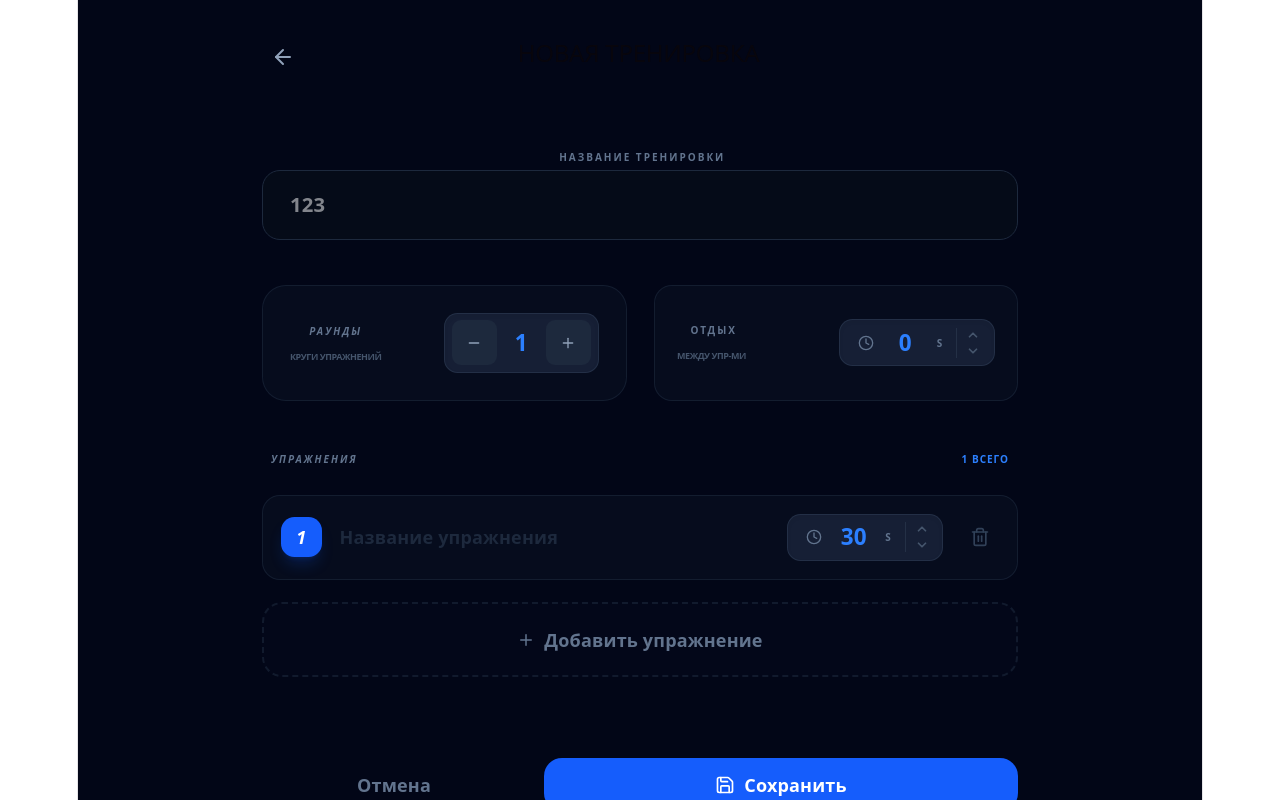
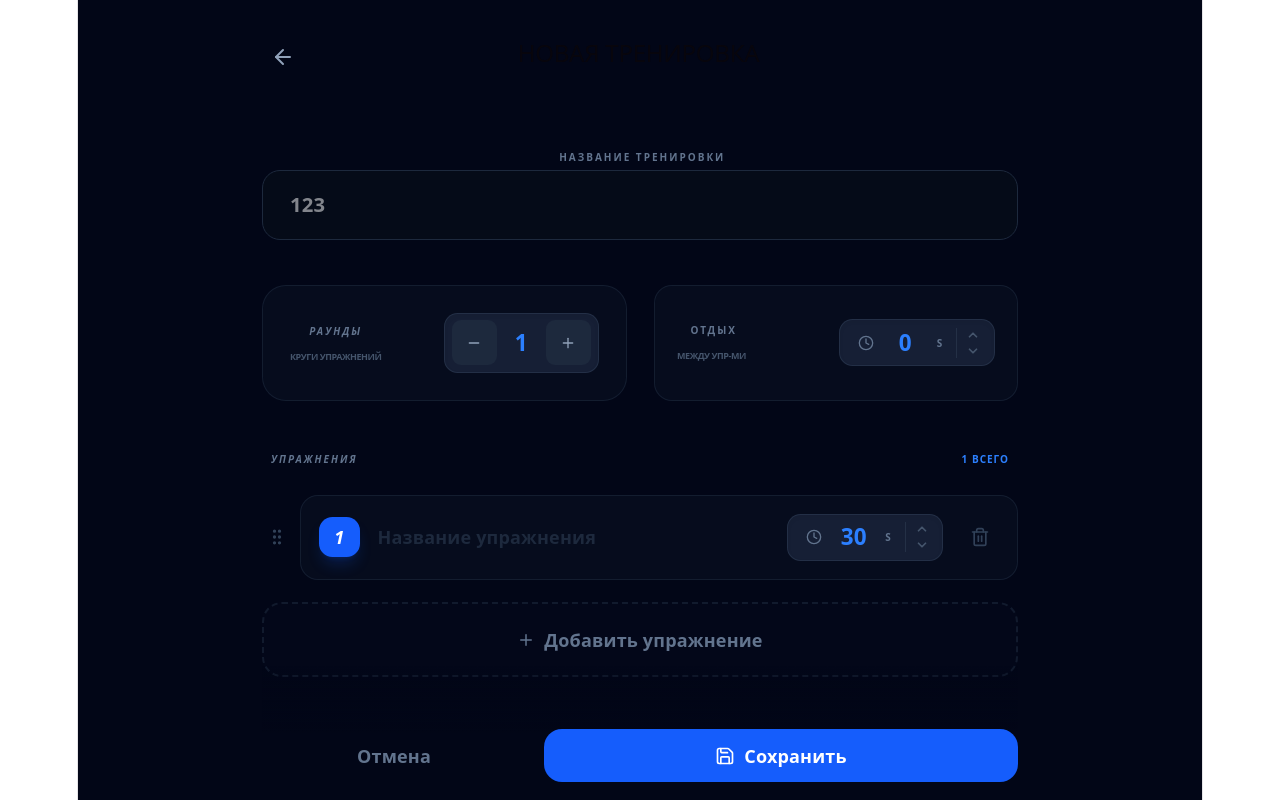
Before and after one commit to loktionov129/SporThick.HIIT-o-Maniac, a React (Vite) app: page /#/create-edit-workout in a window 1280 px wide. Shown: the top 800 px of the page. Built offline with nearby package versions, Linux system fonts and the light colour scheme.

Commit message:
fix workout form

```diff
--- a/src/features/workout-form/index.tsx
+++ b/src/features/workout-form/index.tsx
@@ -1,9 +1,9 @@
 import React, { useState } from 'react';
 import { useNavigate, useSearchParams } from 'react-router-dom';
-import { Plus, ArrowLeft, Save, Minus, Clock } from 'lucide-react';
+import { Plus, ArrowLeft, Save, GripVertical  } from 'lucide-react';
+import { DragDropContext, Droppable, Draggable, type DropResult } from '@hello-pangea/dnd';
 import useWorkoutStore from '../../store/useWorkoutStore';
 import { Button } from '../../components/ui/Button';
-import { Input } from '../../components/ui/Input';
 import { ExerciseItem } from './components/ExerciseItem';
 import { TimerInput } from '../../components/ui/TimerInput';
 import { PlusMinusInput } from '../../components/ui/PlusMinusInput';
@@ -53,6 +53,16 @@ const CreateEditWorkoutScreen: React.FC = () => {
 
   const updateExercise = (id: string, field: 'name' | 'duration', value: string | number) => {
     setExercises(exercises.map(ex => ex.id === id ? { ...ex, [field]: value } : ex));
+  };
+
+  const onDragEnd = (result: DropResult) => {
+    if (!result.destination) {
+      return;
+    }
+    const items = Array.from(exercises);
+    const [reorderedItem] = items.splice(result.source.index, 1);
+    items.splice(result.destination.index, 0, reorderedItem);
+    setExercises(items);
   };
 
   return (
@@ -115,17 +125,47 @@ const CreateEditWorkoutScreen: React.FC = () => {
             <span className="text-[10px] text-blue-500 font-black uppercase tracking-widest">{exercises.length} всего</span>
           </div>
 
-          <div className="space-y-4">
+          <DragDropContext onDragEnd={onDragEnd}>
+            <Droppable droppableId="exercises-list">
+              {(provided) => (
+                <div
+                  {...provided.droppableProps}
+                  ref={provided.innerRef}
+                  className="space-y-4"
+                >
                   {exercises.map((exercise, index) => (
+                    <Draggable key={exercise.id} draggableId={exercise.id} index={index}>
+                      {(provided, snapshot) => (
+                        <div
+                          ref={provided.innerRef}
+                          {...provided.draggableProps}
+                          className={`flex items-center gap-2 ${snapshot.isDragging ? 'z-50' : ''}`}
+                        >
+                          {/* Ручка захвата */}
+                          <div
+                            {...provided.dragHandleProps}
+                            className="p-1 text-slate-700 hover:text-slate-500 cursor-grab active:cursor-grabbing"
+                          >
+                            <GripVertical size={20} />
+                          </div>
+
+                          <div className="flex-1">
                             <ExerciseItem
-                key={exercise.id}
                               index={index}
                               exercise={exercise}
                               onUpdate={updateExercise}
                               onRemove={removeExercise}
                             />
+                          </div>
+                        </div>
+                      )}
+                    </Draggable>
                   ))}
+                  {provided.placeholder}
                 </div>
+              )}
+            </Droppable>
+          </DragDropContext>
 
           <button
             type="button"
@@ -137,9 +177,11 @@ const CreateEditWorkoutScreen: React.FC = () => {
           </button>
         </div>
 
+        <div className="sticky bottom-0 left-0 right-0 pt-6 pb-4 bg-gradient-to-t from-[#020617] via-[#020617] to-transparent">
           <div className="pt-8 flex gap-4">
             <Button type="button" variant="ghost" className="flex-1" onClick={() => navigate('/')}>Отмена</Button>
             <Button type="submit" variant="primary" className="flex-[2]"><Save size={20} /> Сохранить</Button>
+          </div>
         </div>
       </form>
     </div>
```
Lines whose indentation alone changed are shown as unchanged.
